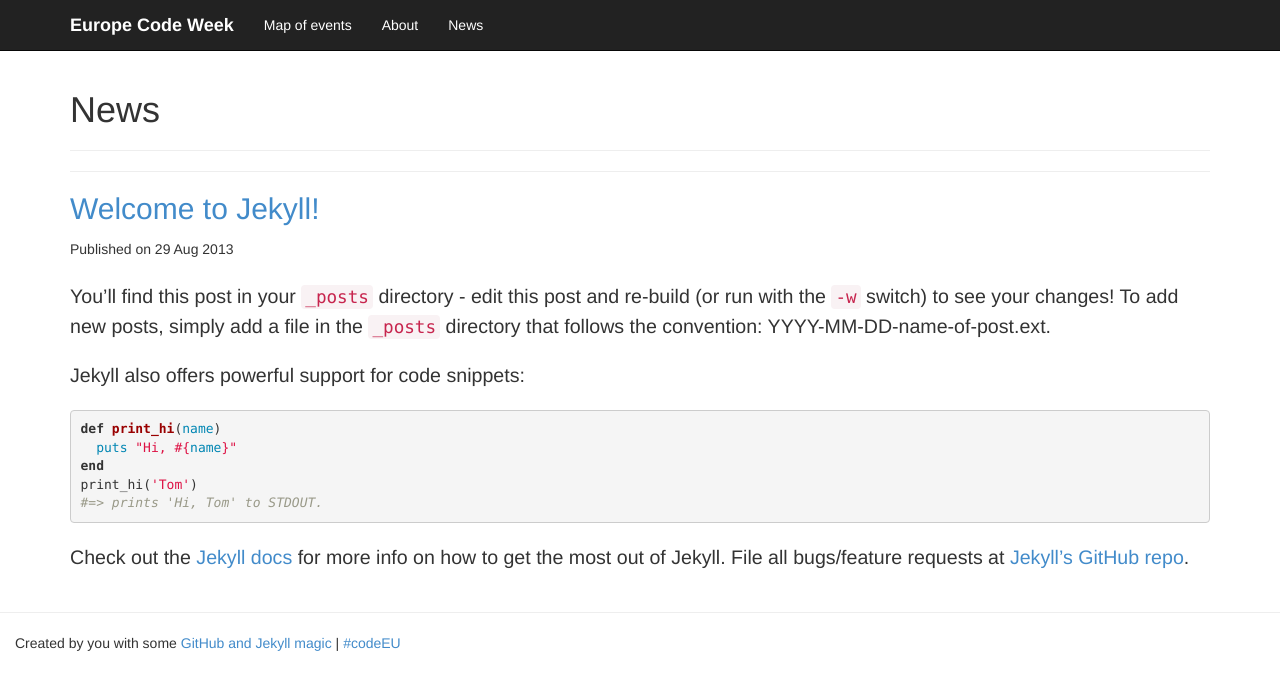
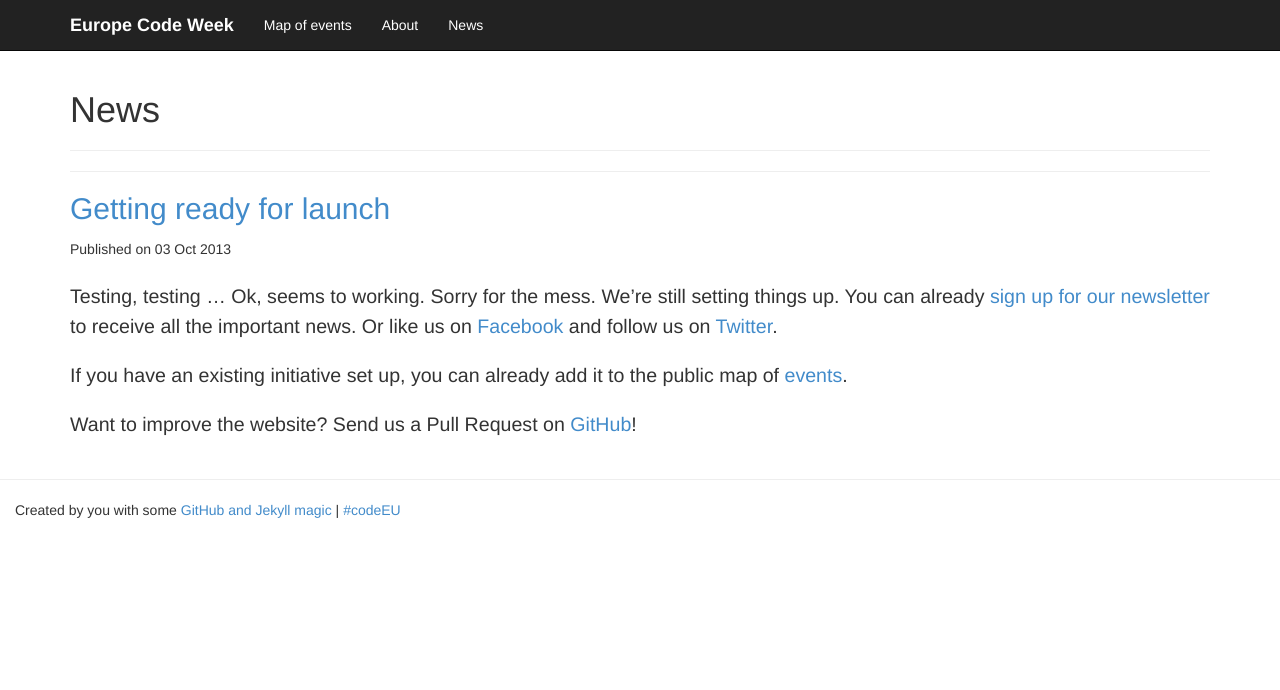
Before and after one commit to codeeu/codeeu.github.io, a Jekyll site: the page built from news/index.html, in a window 1280 px wide. Shown: the top 690 px of the page. Built offline with Jekyll 4.4.1, drawn with Linux system fonts in a browser that asks for light colours; Markdown is read by kramdown in place of the engine named in the settings.

Commit message:
seting up newsletter and links

```diff
--- a/_posts/2013-08-29-welcome-to-jekyll.markdown
+++ /dev/null
@@ -1,24 +0,0 @@
----
-layout: post
-title:  "Welcome to Jekyll!"
-date:   2013-08-29 13:34:32
-categories: updates
----
-
-You'll find this post in your `_posts` directory - edit this post and re-build (or run with the `-w` switch) to see your changes!
-To add new posts, simply add a file in the `_posts` directory that follows the convention: YYYY-MM-DD-name-of-post.ext.
-
-Jekyll also offers powerful support for code snippets:
-
-{% highlight ruby %}
-def print_hi(name)
-  puts "Hi, #{name}"
-end
-print_hi('Tom')
-#=> prints 'Hi, Tom' to STDOUT.
-{% endhighlight %}
-
-Check out the [Jekyll docs][jekyll] for more info on how to get the most out of Jekyll. File all bugs/feature requests at [Jekyll's GitHub repo][jekyll-gh].
-
-[jekyll-gh]: https://github.com/mojombo/jekyll
-[jekyll]:    http://jekyllrb.com
--- /dev/null
+++ b/_posts/2013-10-03-setting-up.markdown
@@ -0,0 +1,12 @@
+---
+layout: post
+title:  "Getting ready for launch"
+date:   2013-10-03 13:34:32
+categories: news
+---
+
+Testing, testing … Ok, seems to working. Sorry for the mess. We're still setting things up. You can already [sign up for our newsletter](http://eepurl.com/Gkq_j) to receive all the important news. Or like us on [Facebook](https://www.facebook.com/pages/Europe-Code-Week/377506999042215) and follow us on [Twitter](https://twitter.com/CodeWeekEU).
+
+If you have an existing initiative set up, you can already add it to the public map of [events](https://mapsengine.google.com/map/edit?mid=zlK9lh_7YlUI.kDtxSLI7E0Fs).
+
+Want to improve the website? Send us a Pull Request on [GitHub](https://github.com/codeeu/codeeu.github.io)!
--- a/css/custom.css
+++ b/css/custom.css
@@ -39,6 +39,11 @@ body {
   color: #2E75B3;
 }
 
+#mc_embed_signup{
+  background:#fff;
+  clear:left;
+  font:14px Helvetica,Arial,sans-serif;
+}
 
 .main-text {
   padding-top: 20px;
```
Also changed, not shown: index.html (+11 -6 lines).
